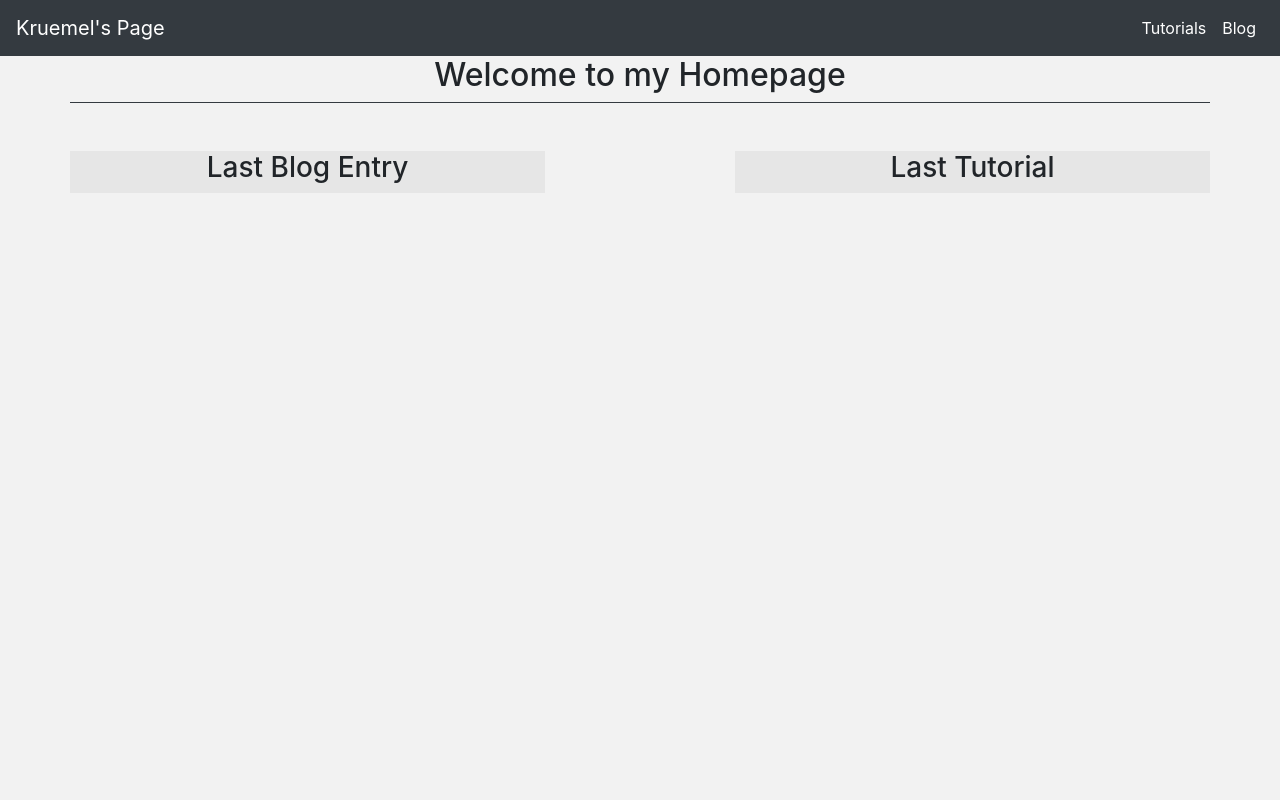
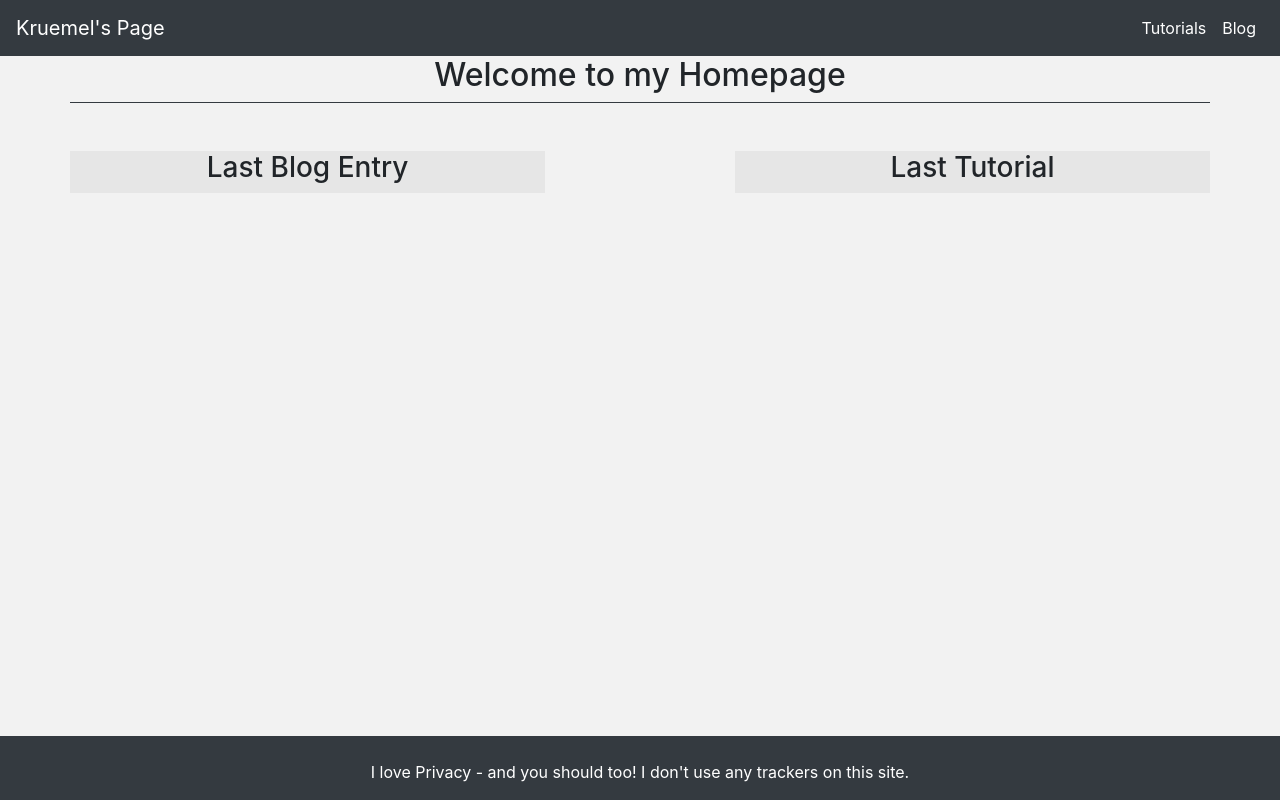
Before and after one commit to Felixkruemel/homepage, a Vue app: page / in a window 1280 px wide. Built offline with nearby package versions, Linux system fonts and the light colour scheme.

Commit message:
added footer

```diff
--- a/src/App.vue
+++ b/src/App.vue
@@ -4,6 +4,7 @@
     <blog v-if="blogshown"></blog>
     <tutorial v-if="tutorialshown"></tutorial>
     <home v-if="homeshown"></home>
+    <pagefooter></pagefooter>
   </div>
 </template>
 
@@ -12,6 +13,7 @@ import home from './components/home.vue'
 import navbar from './components/navbar.vue'
 import blog from './components/blog.vue'
 import tutorial from './components/tutorial.vue'
+import pagefooter from './components/pagefooter.vue'
 
 export default {
   name: 'App',
@@ -19,7 +21,8 @@ export default {
     home,
     navbar,
     blog,
-    tutorial
+    tutorial,
+    pagefooter
   },
   data () {
     return {
--- /dev/null
+++ b/src/components/pagefooter.vue
@@ -0,0 +1,28 @@
+<template>
+    <!-- Footer -->
+    <footer class="page-footer font-small bg-dark pt-4 fixed-bottom">
+        <div class="container-fluid text-center">
+            <div class="row">
+                <div class="col-lg-12">
+                    <!-- <h5 class="text-uppercase font-weight-bold text-white">Footer text 1</h5> -->
+                    <p class="text-white">I love Privacy - and you should too! I don't use any trackers on this site.</p>
+                </div>
+            </div>
+        </div>
+    </footer>
+
+</template>
+
+<script>
+export default {
+  name: 'pagefooter',
+
+
+
+}
+</script>
+
+
+<style>
+
+</style>
```
